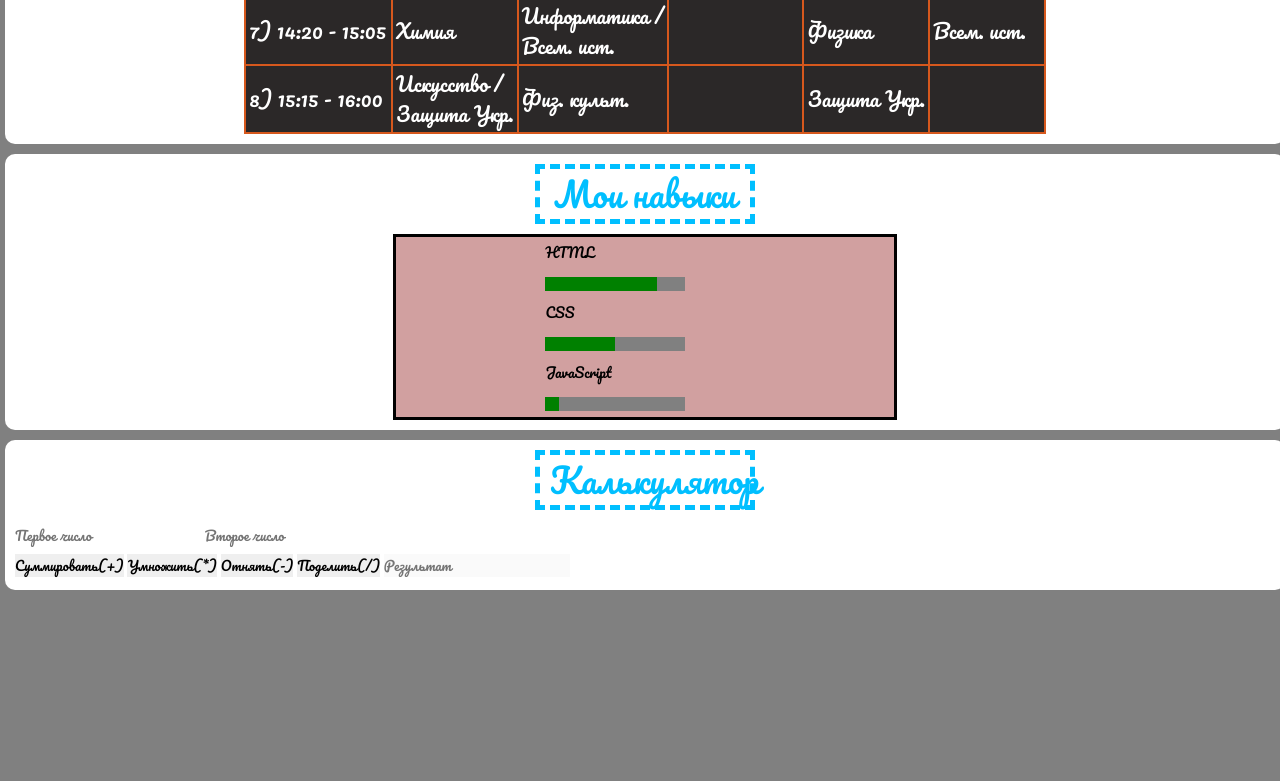
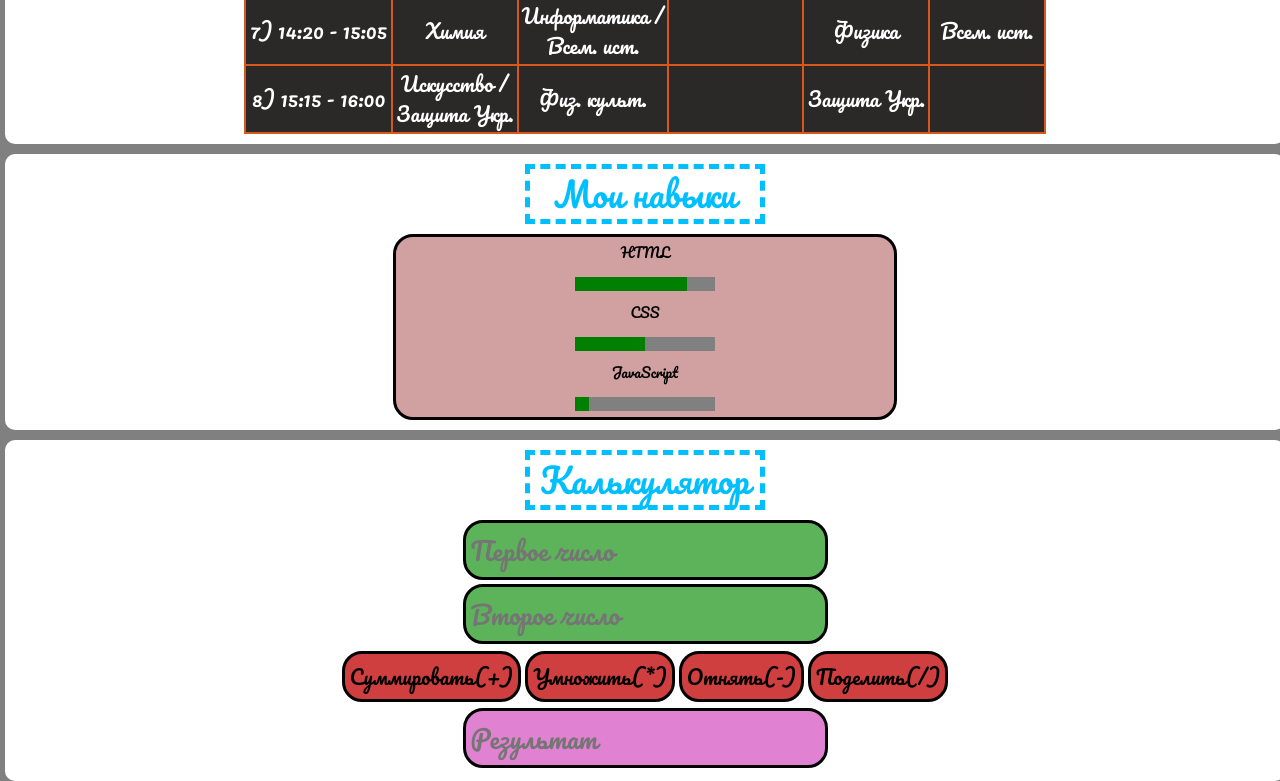
Before and after one commit to Gatvik/gatvik.github.io, a plain HTML site: page index.html in a window 1280 px wide. Shown: the part 1060-1841 px from the top of the page. Before the commit the page ends 1650 px from the top, so only its background shows below. Drawn offline with Linux system fonts and the light colour scheme.

Commit message:
Add files via upload

```diff
--- a/css/style.css
+++ b/css/style.css
@@ -88,11 +88,12 @@ body{
   background-color: white;
   border-radius: 10px;
   margin: 10px 0px;
+  text-align: center;
 
 }
 .global__start{
   height: auto;
-  width: 220px;
+  width: 240px;
   padding: 10px;
   margin: 0px auto 10px auto;
   font-size: 34px;
@@ -132,4 +133,34 @@ tr, td {
   background-color: rgb(209, 160, 160);
   border: 3px solid #000;
   margin: 0 30%;
+  border-radius: 20px;
 }
+.calc__input{
+  font-size: 25px;
+}
+.calc__button{
+  border: 3px solid #000;
+  display: inline-block;
+  margin: 3px auto;
+  font-size: 20px;
+  background-color: rgb(207, 63, 63);
+  padding: 5px;
+  border-radius: 20px;
+}
+.calc__output{
+  border: 3px solid #000;
+  margin: 3px auto;
+  display: block;
+  font-size: 25px;
+  background-color: rgb(224, 129, 209);
+  padding: 5px;
+  border-radius: 20px;
+}
+#input1, #input2{
+  padding: 5px;
+  border-radius: 20px;
+  display: block;
+  margin: 4px auto;
+  border: 3px solid #000;
+  background-color: rgb(92, 179, 89);
+}
--- /dev/null
+++ b/js/script.js
@@ -0,0 +1,20 @@
+function buttonSum() {
+    let res = 0;
+    res = parseInt(document.getElementById('input1').value, 10) + parseInt(document.getElementById('input2').value, 10)
+    document.getElementById('output').value = res
+}
+function buttonUmn() {
+    let res = 0;
+    res = parseInt(document.getElementById('input1').value, 10) * parseInt(document.getElementById('input2').value, 10)
+    document.getElementById('output').value = res
+}
+function buttonMin() {
+    let res = 0;
+    res = parseInt(document.getElementById('input1').value, 10) - parseInt(document.getElementById('input2').value, 10)
+    document.getElementById('output').value = res
+}
+function buttonDel() {
+    let res = 0;
+    res = parseInt(document.getElementById('input1').value, 10) / parseInt(document.getElementById('input2').value, 10)
+    document.getElementById('output').value = res
+}
```
